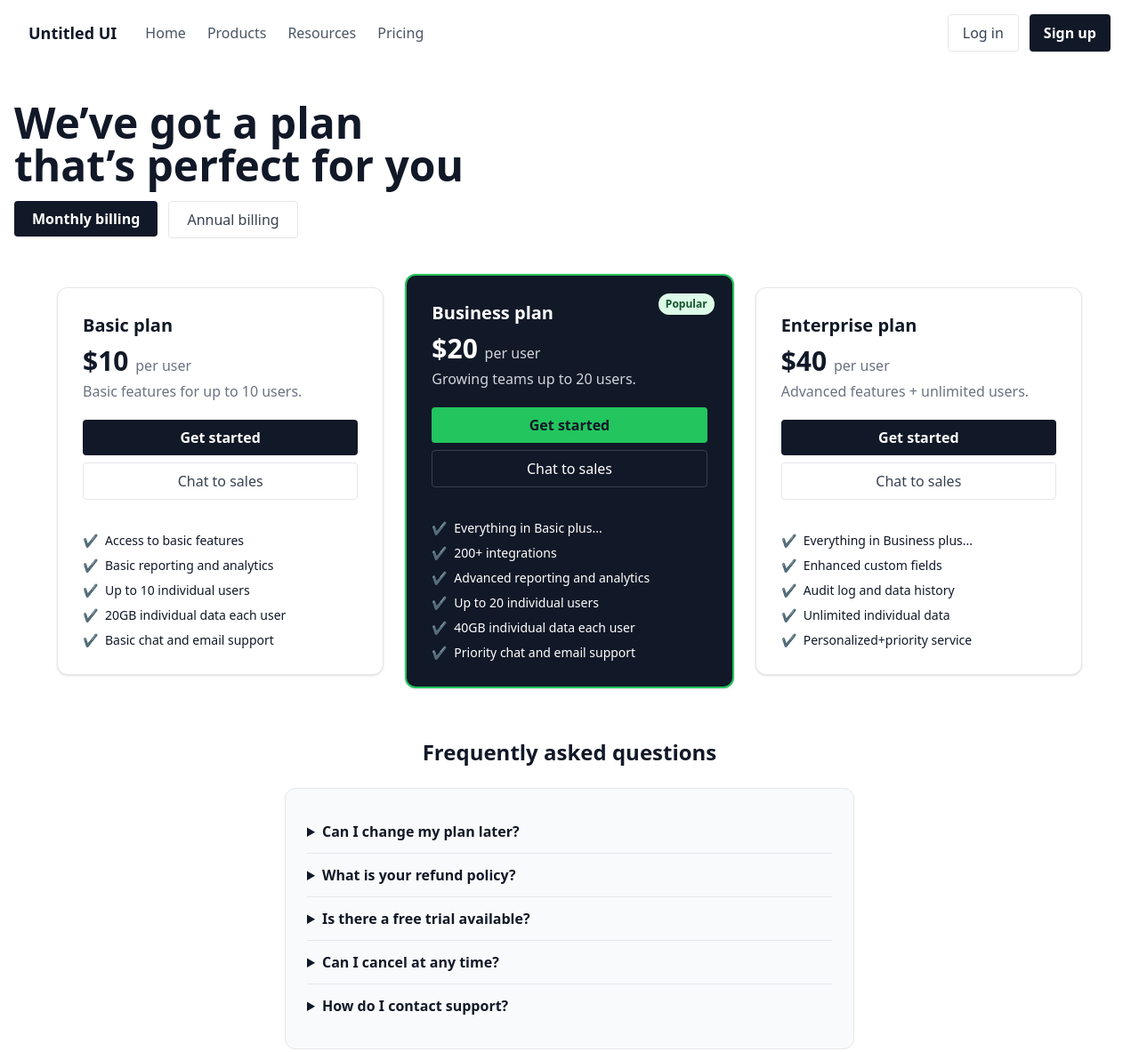
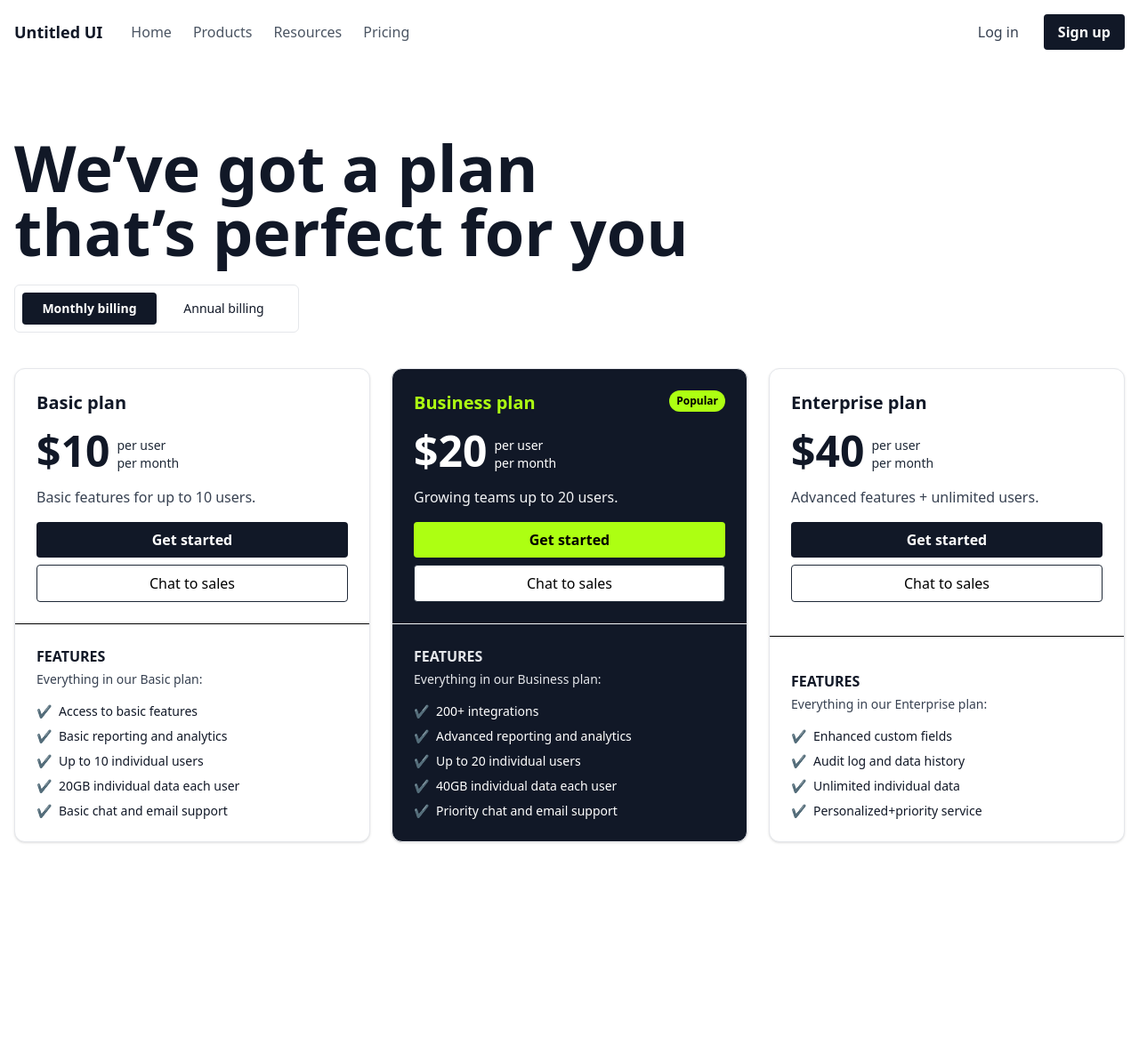
Before and after one commit to dev-namra/untitledui, a plain HTML site: page index.html in a window 1280 px wide. Shown: the whole page at 89% size. After the commit the page ends 1003 px from the top, so only its background shows below. Drawn offline with nearby package versions, Linux system fonts and the light colour scheme.

Commit message:
Corrected the cards with the right colours

```diff
--- a/index.html
+++ b/index.html
@@ -1,47 +1,61 @@
 <!DOCTYPE html>
 <html lang="en">
 <head>
-  <meta charset="UTF-8">
+  <meta charset="UTF-8" />
   <title>Pricing Plans - Untitled UI</title>
-  <meta name="viewport" content="width=device-width, initial-scale=1.0">
+  <meta name="viewport" content="width=device-width, initial-scale=1.0" />
   <script src="https://cdn.tailwindcss.com"></script>
 </head>
-<body class="bg-white text-gray-900 container mx-auto px-4">
+<body class="bg-white text-gray-900 px-4">
   <!-- Navigation -->
-  <nav class="flex items-center justify-between max-w-7xl mx-auto py-4 px-4">
+  <nav class="container mx-auto flex items-center justify-between py-4">
     <div class="flex items-center gap-8">
       <span class="font-bold text-lg">Untitled UI</span>
       <div class="hidden lg:flex gap-6">
-        <a href="#" class="hover:text-black text-gray-600">Home</a>
-        <a href="#" class="hover:text-black text-gray-600">Products</a>
-        <a href="#" class="hover:text-black text-gray-600">Resources</a>
-        <a href="#" class="hover:text-black text-gray-600">Pricing</a>
+        <a href="#" class="text-gray-600 hover:text-black">Home</a>
+        <a href="#" class="text-gray-600 hover:text-black">Products</a>
+        <a href="#" class="text-gray-600 hover:text-black">Resources</a>
+        <a href="#" class="text-gray-600 hover:text-black">Pricing</a>
       </div>
     </div>
     <div class="flex gap-3">
-      <button class="px-4 py-2 rounded border border-gray-200 text-gray-700 hover:bg-gray-100">Log in</button>
+      <button class="px-4 py-2 rounded text-gray-700 hover:bg-gray-100">Log in</button>
       <button class="px-4 py-2 rounded bg-gray-900 text-white font-semibold hover:bg-gray-700">Sign up</button>
     </div>
   </nav>
 
   <!-- Header -->
-  <section class="max-w-6xl mt-10">
-    <h1 class="text-4xl md:text-5xl font-bold mb-4">We’ve got a plan <br> that’s perfect for you</h1>
-    <div class="flex items-start justify-start gap-3 mt-4 mb-10">
-      <button class="py-2 px-5 rounded bg-gray-900 text-white font-semibold">Monthly billing</button>
-      <button class="py-2 px-5 rounded bg-white text-gray-700 border border-gray-200">Annual billing</button>
+  <section class="container mx-auto mt-12 md:mt-20 text-left">
+    <h1 class="text-3xl md:text-7xl font-bold leading-tight">We’ve got a plan <br />that’s perfect for you</h1>
+    <div class="flex mt-6 mb-10 border border-gray-200 p-2 w-full max-w-xs rounded-md">
+      <button class="w-1/2 py-2 px-4 rounded bg-gray-900 text-white font-semibold text-sm">Monthly billing</button>
+      <button class="w-1/2 py-2 px-4 rounded text-sm">Annual billing</button>
     </div>
   </section>
 
   <!-- Pricing Cards -->
-  <section class="max-w-6xl mx-auto flex flex-col md:flex-row items-center justify-between gap-6 mb-14">
-    <!-- Basic plan -->
-    <div class="flex-1 border rounded-xl p-7 bg-white shadow text-left">
-      <h2 class="text-xl font-bold mb-2">Basic plan</h2>
-      <div class="text-3xl font-extrabold mb-1">$10 <span class="text-base font-medium text-gray-500">per user</span></div>
-      <div class="text-gray-500 mb-5">Basic features for up to 10 users.</div>
-      <button class="w-full py-2 rounded bg-gray-900 text-white font-semibold mb-2">Get started</button>
-      <button class="w-full py-2 rounded border border-gray-200 text-gray-700 mb-5">Chat to sales</button>
+  <section class="container mx-auto grid grid-cols-1 md:grid-cols-3 gap-6 mb-14">
+    <!-- Card Component -->
+    <article class="flex flex-col justify-between border rounded-xl bg-white shadow text-left">
+      <div class="p-6 flex flex-col gap-4">
+        <h2 class="text-xl font-bold">Basic plan</h2>
+        <div class="flex items-end gap-2">
+          <p class="text-5xl font-extrabold">$10</p>
+          <div class="text-sm font-medium text-gray-800">
+            <p>per user</p>
+            <p>per month</p>
+          </div>
+        </div>
+        <p class="text-gray-700">Basic features for up to 10 users.</p>
+        <div class="flex flex-col gap-2">
+          <button class="w-full py-2 rounded bg-gray-900 text-white font-semibold">Get started</button>
+          <button class="w-full py-2 rounded border border-gray-800 text-black">Chat to sales</button>
+        </div>
+      </div>
+      <hr class="border-t border-black" />
+      <div class="flex flex-col p-6">
+        <h3 class="font-semibold">FEATURES</h3>
+        <p class="text-sm text-gray-700 mt-1">Everything in our Basic plan:</p>
         <ul class="text-sm space-y-2 mt-4">
           <li class="flex items-center"><span class="mr-2 text-green-500">✔</span> Access to basic features</li>
           <li class="flex items-center"><span class="mr-2 text-green-500">✔</span> Basic reporting and analytics</li>
@@ -50,67 +64,69 @@
           <li class="flex items-center"><span class="mr-2 text-green-500">✔</span> Basic chat and email support</li>
         </ul>
       </div>
+    </article>
 
     <!-- Business plan -->
-    <div class="flex-1 border-2 border-green-500 rounded-xl p-7 bg-gray-900 text-white shadow text-left relative">
-      <div class="absolute top-5 right-5 px-2 py-1 bg-green-100 text-green-900 text-xs rounded-full font-bold">Popular</div>
-      <h2 class="text-xl font-bold mb-2">Business plan</h2>
-      <div class="text-3xl font-extrabold mb-1">$20 <span class="text-base font-medium text-gray-300">per user</span></div>
-      <div class="text-gray-300 mb-5">Growing teams up to 20 users.</div>
-      <button class="w-full py-2 rounded bg-green-500 text-gray-900 font-semibold mb-2">Get started</button>
-      <button class="w-full py-2 rounded border border-gray-700 text-white mb-5">Chat to sales</button>
+    <article class="relative flex flex-col justify-between border rounded-xl bg-gray-900 shadow text-left text-white">
+       <div class="absolute top-6 right-6 px-2 py-1 bg-[#adff12] text-black text-xs rounded-full font-bold">Popular</div>
+      <div class="p-6 flex flex-col gap-4">
+        <h2 class="text-xl font-bold text-[#adff12]">Business plan</h2>
+        <div class="flex items-end gap-2">
+          <p class="text-5xl font-extrabold">$20</p>
+          <div class="text-sm font-medium">
+            <p>per user</p>
+            <p>per month</p>
+          </div>
+        </div>
+        <p class="text-gray-100">Growing teams up to 20 users.</p>
+        <div class="flex flex-col gap-2">
+          <button class="w-full py-2 rounded bg-[#adff12] text-black font-semibold">Get started</button>
+          <button class="w-full py-2 rounded border border-gray-800 text-black bg-white">Chat to sales</button>
+        </div>
+      </div>
+      <hr class="border-t border-gray-100" />
+      <div class="flex flex-col p-6">
+        <h3 class="font-semibold text-gray-200">FEATURES</h3>
+        <p class="text-sm text-gray-200 mt-1">Everything in our Business plan:</p>
         <ul class="text-sm space-y-2 mt-4">
-        <li class="flex items-center"><span class="mr-2 text-green-400">✔</span> Everything in Basic plus...</li>
-        <li class="flex items-center"><span class="mr-2 text-green-400">✔</span> 200+ integrations</li>
-        <li class="flex items-center"><span class="mr-2 text-green-400">✔</span> Advanced reporting and analytics</li>
-        <li class="flex items-center"><span class="mr-2 text-green-400">✔</span> Up to 20 individual users</li>
-        <li class="flex items-center"><span class="mr-2 text-green-400">✔</span> 40GB individual data each user</li>
-        <li class="flex items-center"><span class="mr-2 text-green-400">✔</span> Priority chat and email support</li>
+          <li class="flex items-center"><span class="mr-2">✔</span> 200+ integrations</li>
+          <li class="flex items-center"><span class="mr-2">✔</span> Advanced reporting and analytics</li>
+          <li class="flex items-center"><span class="mr-2">✔</span> Up to 20 individual users</li>
+          <li class="flex items-center"><span class="mr-2">✔</span> 40GB individual data each user</li>
+          <li class="flex items-center"><span class="mr-2">✔</span> Priority chat and email support</li>
         </ul>
       </div>
+    </article>
 
     <!-- Enterprise plan -->
-    <div class="flex-1 border rounded-xl p-7 bg-white shadow text-left">
-      <h2 class="text-xl font-bold mb-2">Enterprise plan</h2>
-      <div class="text-3xl font-extrabold mb-1">$40 <span class="text-base font-medium text-gray-500">per user</span></div>
-      <div class="text-gray-500 mb-5">Advanced features + unlimited users.</div>
-      <button class="w-full py-2 rounded bg-gray-900 text-white font-semibold mb-2">Get started</button>
-      <button class="w-full py-2 rounded border border-gray-200 text-gray-700 mb-5">Chat to sales</button>
+    <article class="flex flex-col justify-between border rounded-xl bg-white shadow text-left">
+      <div class="p-6 flex flex-col gap-4">
+        <h2 class="text-xl font-bold">Enterprise plan</h2>
+        <div class="flex items-end gap-2">
+          <p class="text-5xl font-extrabold">$40</p>
+          <div class="text-sm font-medium text-gray-800">
+            <p>per user</p>
+            <p>per month</p>
+          </div>
+        </div>
+        <p class="text-gray-700">Advanced features + unlimited users.</p>
+        <div class="flex flex-col gap-2">
+          <button class="w-full py-2 rounded bg-gray-900 text-white font-semibold">Get started</button>
+          <button class="w-full py-2 rounded border border-gray-800 text-black">Chat to sales</button>
+        </div>
+      </div>
+      <hr class="border-t border-black" />
+      <div class="flex flex-col p-6">
+        <h3 class="font-semibold">FEATURES</h3>
+        <p class="text-sm text-gray-700 mt-1">Everything in our Enterprise plan:</p>
         <ul class="text-sm space-y-2 mt-4">
-        <li class="flex items-center"><span class="mr-2 text-green-500">✔</span> Everything in Business plus...</li>
           <li class="flex items-center"><span class="mr-2 text-green-500">✔</span> Enhanced custom fields</li>
           <li class="flex items-center"><span class="mr-2 text-green-500">✔</span> Audit log and data history</li>
           <li class="flex items-center"><span class="mr-2 text-green-500">✔</span> Unlimited individual data</li>
           <li class="flex items-center"><span class="mr-2 text-green-500">✔</span> Personalized+priority service</li>
         </ul>
       </div>
-  </section>
-
-  <!-- FAQs Section -->
-  <section class="max-w-2xl mx-auto my-12 px-4">
-    <h2 class="text-2xl font-bold mb-6 text-center">Frequently asked questions</h2>
-    <div class="divide-y divide-gray-200 border rounded-xl p-6 bg-gray-50">
-      <details class="py-3">
-        <summary class="font-semibold cursor-pointer">Can I change my plan later?</summary>
-        <p class="mt-2 text-gray-700">Yes, you can upgrade or downgrade your plan at any time from your account dashboard. Changes will be reflected on your next billing cycle.</p>
-      </details>
-      <details class="py-3">
-        <summary class="font-semibold cursor-pointer">What is your refund policy?</summary>
-        <p class="mt-2 text-gray-700">We offer a 30-day money-back guarantee if you're not satisfied with your purchase for any reason.</p>
-      </details>
-      <details class="py-3">
-        <summary class="font-semibold cursor-pointer">Is there a free trial available?</summary>
-        <p class="mt-2 text-gray-700">Currently, we do not offer a free trial, but you can start with the Basic plan and upgrade as your needs grow.</p>
-      </details>
-      <details class="py-3">
-        <summary class="font-semibold cursor-pointer">Can I cancel at any time?</summary>
-        <p class="mt-2 text-gray-700">Yes. There are no contracts or hidden fees. You can cancel your subscription at any time.</p>
-      </details>
-      <details class="py-3">
-        <summary class="font-semibold cursor-pointer">How do I contact support?</summary>
-        <p class="mt-2 text-gray-700">Support is available via live chat and email for all plans. We provide priority support to Business and Enterprise customers.</p>
-      </details>
-    </div>
+    </article>
   </section>
 </body>
 </html>
```
Lines whose indentation alone changed are shown as unchanged.
